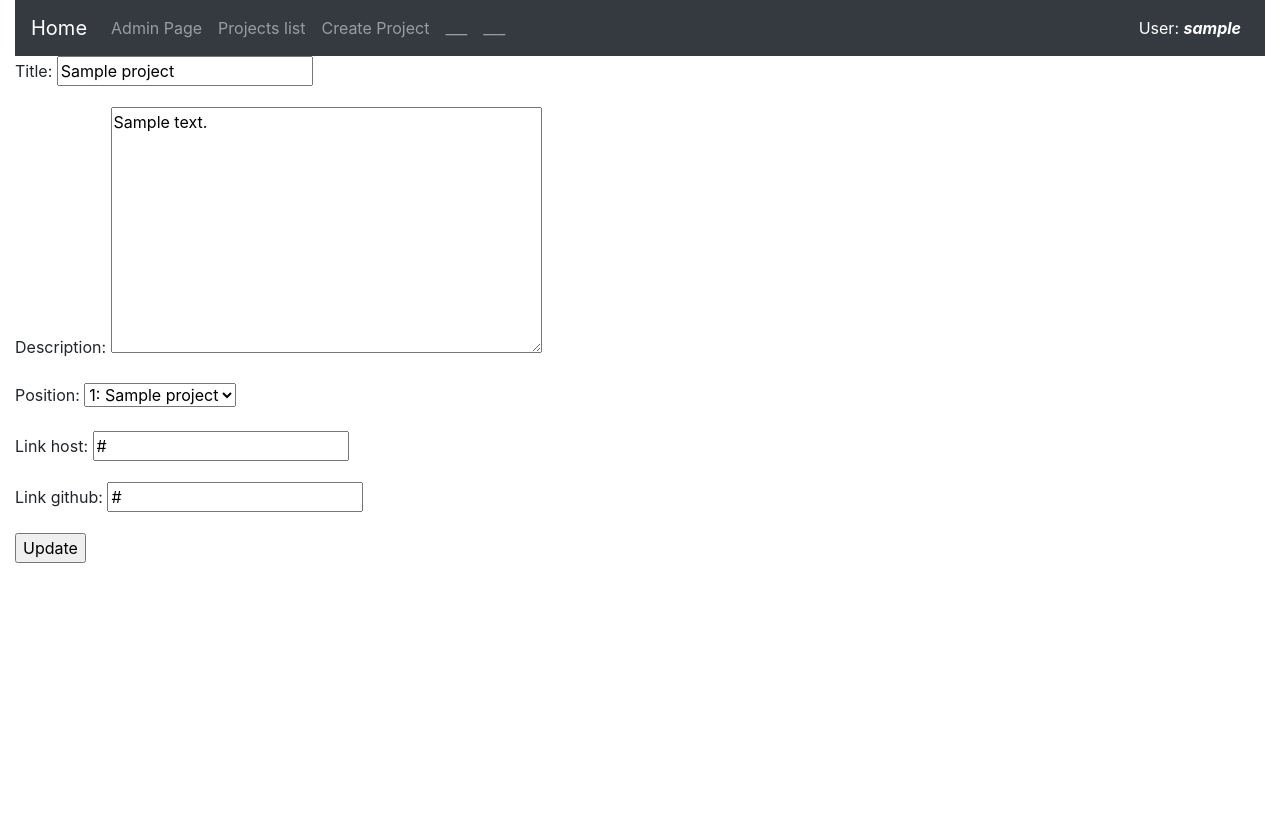
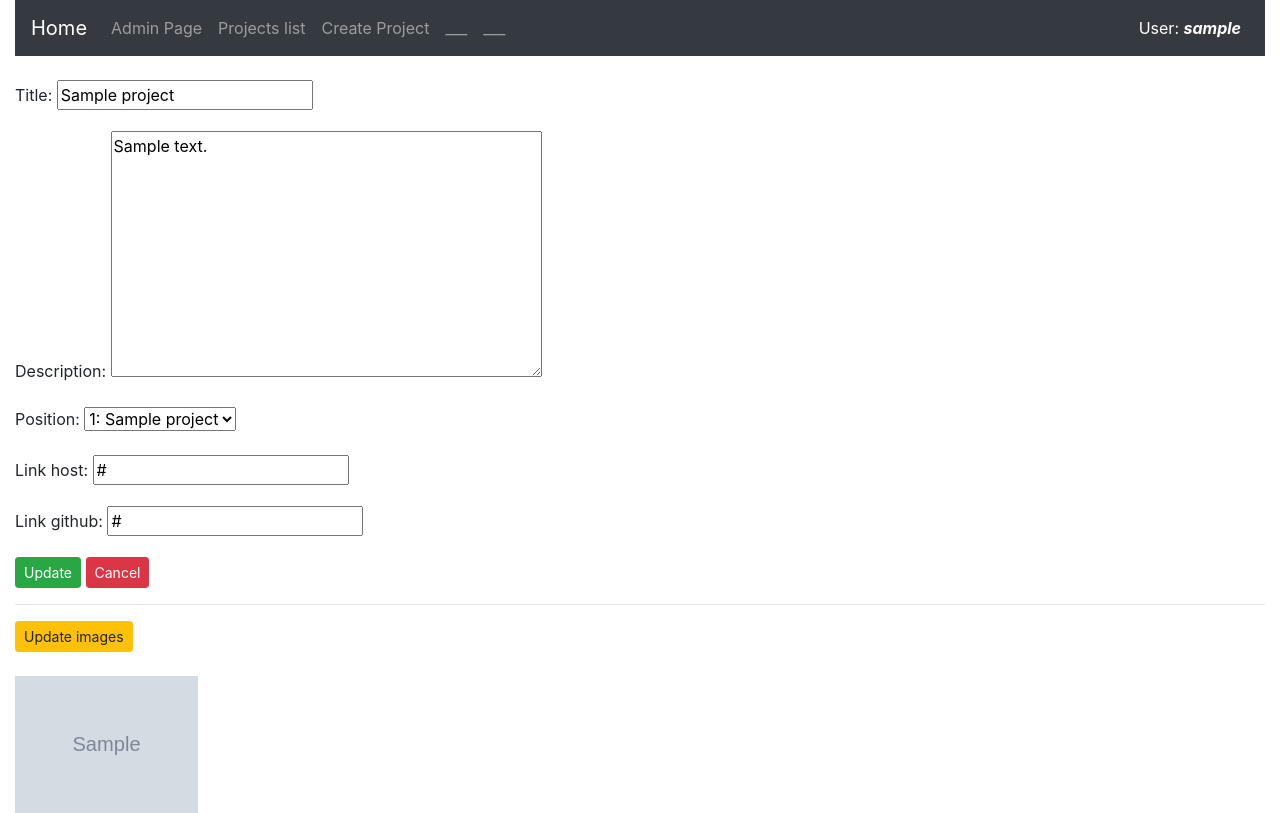
Before and after one commit to ionescuig/portfolio, a Django app: a page that uses src/templates/projects/update_project.html in a window 1280 px wide. Before the commit the page ends 563 px from the top, so only its background shows below. Run offline with Django 3.2, Linux system fonts and the light colour scheme; a user stored in the database is signed in; tables that the repository leaves empty hold one stand-in row (values such as "Sample post"); grey boxes marked "Sample" are stand-in pictures; some libraries are stand-ins or nearby versions.

Commit message:
Added links(btn) for easier development. Added images for projects in templates project list/detail/update

```diff
--- a/src/projects/views.py
+++ b/src/projects/views.py
@@ -2,8 +2,10 @@ from django.contrib import messages
 from django.contrib.auth.decorators import login_required
 from django.contrib.auth.mixins import LoginRequiredMixin
 from django.forms import modelformset_factory
+from django.http import HttpResponseRedirect
 from django.views.generic import CreateView, DeleteView, TemplateView, UpdateView, DetailView, ListView
-from django.shortcuts import render, redirect
+from django.views.generic.edit import FormMixin
+from django.shortcuts import render
 
 from .forms import CVForm, ImagesForm, ProjectForm
 from .models import CV, Images, Project
@@ -44,7 +46,7 @@ def createproject(request):
                     photo = Images(project=project_form, image=image)
                     photo.save()
             messages.success(request, 'Project saved!!!')
-            return redirect('projects:list')
+            return HttpResponseRedirect('/')
         else:
             print(projectForm.errors, formset.errors)
     else:
--- a/src/templates/projects/detail_project.html
+++ b/src/templates/projects/detail_project.html
@@ -21,6 +21,8 @@
         </ul>
     </form>
     {% if user.is_authenticated %}
-        <a href="{% url 'projects:update' object.slug %}">Update project</a>
+        <a class="btn btn-danger" href="{% url 'projects:update' object.slug %}">Update project</a>
+        <hr>
     {% endif %}
+    <a class="btn btn-info" href="{% url 'projects:list' %}">Back</a>
 {% endblock %}
--- a/src/templates/projects/update_project.html
+++ b/src/templates/projects/update_project.html
@@ -3,11 +3,31 @@
 {% block title %}Update Project{% endblock %}
 
 {% block content %}
+    <br>
     {% if user.is_authenticated %}
         <form method="POST">
             {% csrf_token %}
             {{ form.as_p }}
-            <input type="submit" name="submit" value="Update" />
+
+            {% for imag in form.images_set.all %}
+                <span class="col-sm-2">
+                    <img src="{{ imag.image.url }}" width='100%' alt="{{ imag.image.url }}">
+                </span>
+            {% endfor %}
+
+            <input class="btn btn-success btn-sm" type="submit" name="submit" value="Update" />
+            <a class="btn btn-danger btn-sm" href="{% url 'projects:detail' slug=object.slug %}">Cancel</a>
         </form>
+        <hr>
+        <a class="btn btn-warning btn-sm" href="#">Update images</a>
+        <br><br>
+        <div class="row">
+            {% for imag in object.images_set.all %}
+                <span class="col-sm-2">
+                    <img src="{{ imag.image.url }}" width='100%' alt="{{ imag.image.url }}">
+                </span>
+            {% endfor %}
+        </div>
+
     {% endif %}
 {% endblock %}
```
Also changed, not shown: src/templates/projects/project_list.html (+21 -2 lines), src/media/projects/test-1/pc.jpeg (added), src/media/projects/test-2/just_code-wallpaper-1920x1080.jpg (added), src/media/projects/test-4/just_code-wallpaper-1920x1080.jpg (added), src/media/projects/test-4/pc.jpeg (added).
